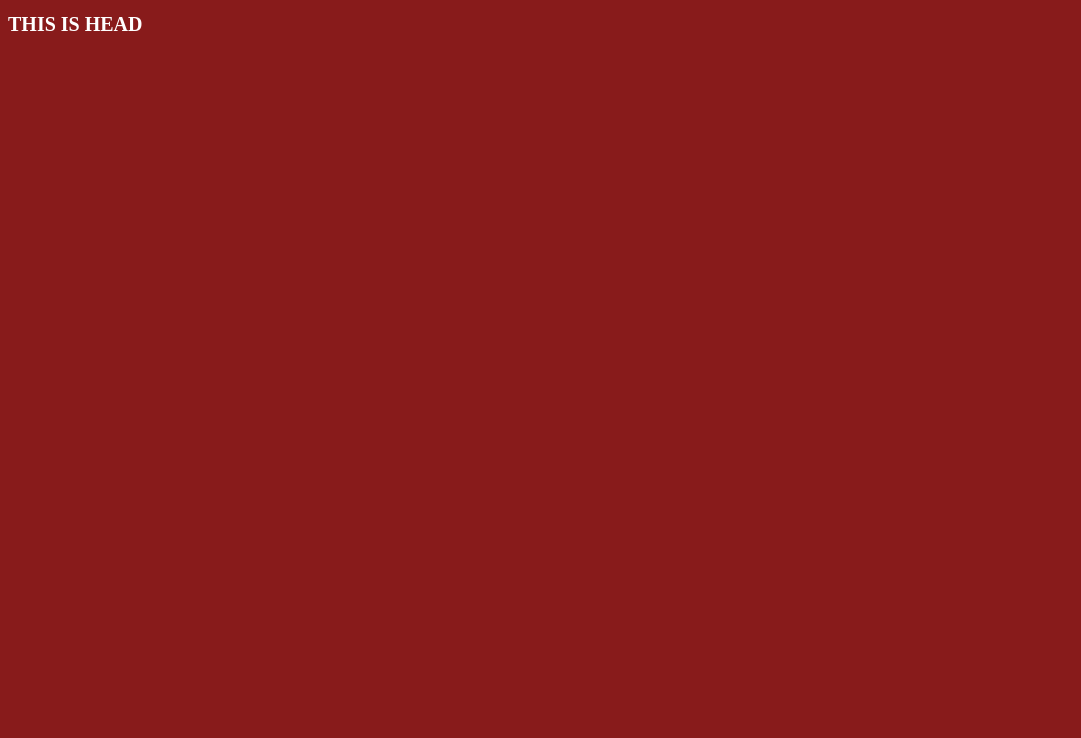
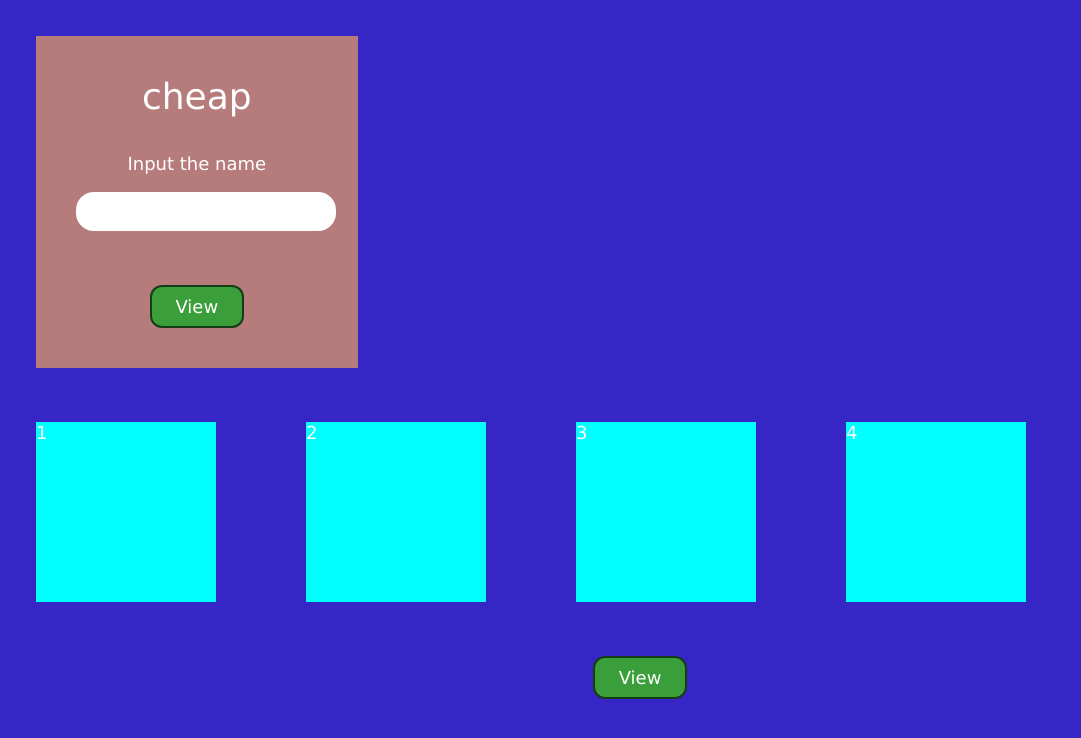
Before and after one commit to charles-coderep/project1, a website: page src/index.html in a window 1280 px wide. Shown: the whole page, without its empty margins (0-1081 px from the left). Drawn offline with Linux system fonts and the light colour scheme.

Commit message:
included javascript randomised colour function

```diff
--- a/src/css/styles.css
+++ b/src/css/styles.css
@@ -1,9 +1,143 @@
-html {
-  font-size: 62.5%; }
+/* css reset start*/
+html, body, div, span, applet, object, iframe,
+h1, h2, h3, h4, h5, h6, p, blockquote, pre,
+a, abbr, acronym, address, big, cite, code,
+del, dfn, em, img, ins, kbd, q, s, samp,
+small, strike, strong, sub, sup, tt, var,
+b, u, i, center,
+dl, dt, dd, ol, ul, li,
+fieldset, form, label, legend,
+table, caption, tbody, tfoot, thead, tr, th, td,
+article, aside, canvas, details, embed,
+figure, figcaption, footer, header, hgroup,
+menu, nav, output, ruby, section, summary,
+time, mark, audio, video {
+	margin: 0;
+	padding: 0;
+	border: 0;
+	font-size: 100%;
+	font: inherit;
+	vertical-align: baseline;
+}
+/* HTML5 display-role reset for older browsers */
+article, aside, details, figcaption, figure,
+footer, header, hgroup, menu, nav, section {
+	display: block;
+}
+body {
+	line-height: 1;
+}
+ol, ul {
+	list-style: none;
+}
+blockquote, q {
+	quotes: none;
+}
+blockquote:before, blockquote:after,
+q:before, q:after {
+	content: '';
+	content: none;
+}
+table {
+	border-collapse: collapse;
+	border-spacing: 0;
+}
+
+a {
+  text-decoration: none;
+}
+
+/*css reset end*/
+
+
+html{
+  font-size: 18px;
+}
+
+main {
+  padding:2rem;
+}
 
 body {
-  background: #881b1b;
-  color: #fff; }
+  background: #3626c5;
+  color: #fff;
+  font: 1rem Verdana, Arial, sans-serif;
+  width:100%;
+  height:100%;
+ }
 
 h1 {
-  font-size: 2rem; }
+  font-size: 2rem;
+  text-align:center;
+}
+
+  a {
+    font-size: 1rem;
+    color:#fff;
+
+}
+
+section.card{
+  display: block;
+  padding: 40px;
+  max-width: 300px;
+  background-color:rgb(182, 123, 123);
+  width: 20%;
+  float: left;
+  margin-bottom:3rem;
+}
+
+form {
+  margin-top:2rem;
+}
+
+form label {
+  text-align: center;
+  display:block
+}
+
+form input {
+  width: 100%;
+  border: none;
+  margin-top:1rem;
+  font-size: 1rem;
+  padding:0.5rem;
+  border-radius: 1rem;
+}
+
+form input:focus {
+  outline:none;
+}
+
+.addstyle{
+  border-radius:10%;
+}
+
+a.btn{
+  width: 4rem;
+  background-color: rgb(58, 158, 58);
+  margin-top: 3rem;
+  padding: 0.5rem;
+  text-align:center;
+  border-radius:12px;
+  border-width: 2px;
+  border-style: solid;
+  border-color: rgb(22, 60, 22);
+  margin-left:auto;
+  margin-right:auto;
+  display:block
+}
+
+section.boxes{
+  clear:both;
+  display:flex;
+}
+section div{
+  background-color:aqua;
+  width: 10rem;
+  margin-right: 5rem;
+  height:10rem;
+}
+section div:last-child {
+  margin-right:0;
+}
--- a/src/index.html
+++ b/src/index.html
@@ -7,9 +7,25 @@
     <title>Document</title>
 </head>
 <body>
-    <h1>
-        THIS IS HEAD
-    </h1>
+    <header> </header>
+    <main>
+    <section class="card">
+    <h1 id="messageid"> This is the heading </h1>
+    <form>
+        <label for="inputname">Input the name</label>
+        <input type="text" name="inputname">
+    </form>
+    <a class="btn one" href="#">View</a>
+    </section>
 
-</body>
-</html>
+    <section class="boxes">
+        <div class="one"> 1 </div>
+        <div class="two"> 2 </div>
+        <div class="three"> 3 </div>
+        <div class="four"> 4 </div>
+    </section>
+    <a class="btn two" href="#">View</a>
+    </main>
+    <footer> </footer>
+    <script src="./js/utils.js"></script>
+    <script src="./js/script.js"></script>
--- /dev/null
+++ b/src/js/script.js
@@ -0,0 +1,19 @@
+// illustration that you can pass a function to a variable but also a property
+// pass by reference (objects) and pass by value (copied variables) is a very important subject
+
+let pricing = {
+    name: 'john',
+    price: 40,
+    age: 43,
+    isexp: function (){
+        let answer = (this.price > 50) ? 'expensive' : 'cheap';
+        return answer;
+    },
+    calcMath: function (){
+        let randomnr = Math.random()
+        return randomnr;
+    }
+};
+
+showMessage(pricing.isexp());
+console.log("2"+pricing.calcMath());
--- /dev/null
+++ b/src/js/utils.js
@@ -0,0 +1,30 @@
+
+function showMessage (message) {
+    document.getElementById('messageid').textContent = message;
+    }
+
+    let buttonOne = document.querySelector("a.btn.one");
+    let card = document.querySelector("section.card");
+
+    buttonOne.addEventListener("click",function(){
+        card.classList.toggle('addstyle');
+    });
+
+
+    let boxes = document.querySelectorAll("section.boxes div");
+    let buttonTwo = document.querySelector("a.btn.two");
+    let color = ['#AB47BC','#2980B9','#1ABC9C','#F1C40F'];
+    let currentColArray = [];
+
+    buttonTwo.addEventListener("click", function(){
+        for(let i = 0; i < boxes.length; i++){
+            let currentColnr = Math.floor(Math.random() * 4);
+            while (currentColArray.indexOf(currentColnr) > -1 ){ // if it is found in the array, randomise again -1 means its not there
+                currentColnr = Math.floor(Math.random() * 4);
+            }
+            currentColArray.push(currentColnr); // push number in array
+            boxes[i].style.backgroundColor = color[currentColnr];
+            console.log(currentColArray);
+        }
+        currentColArray = [];
+    });
```
Also changed, not shown: gulpfile.js (+5 -3 lines).
